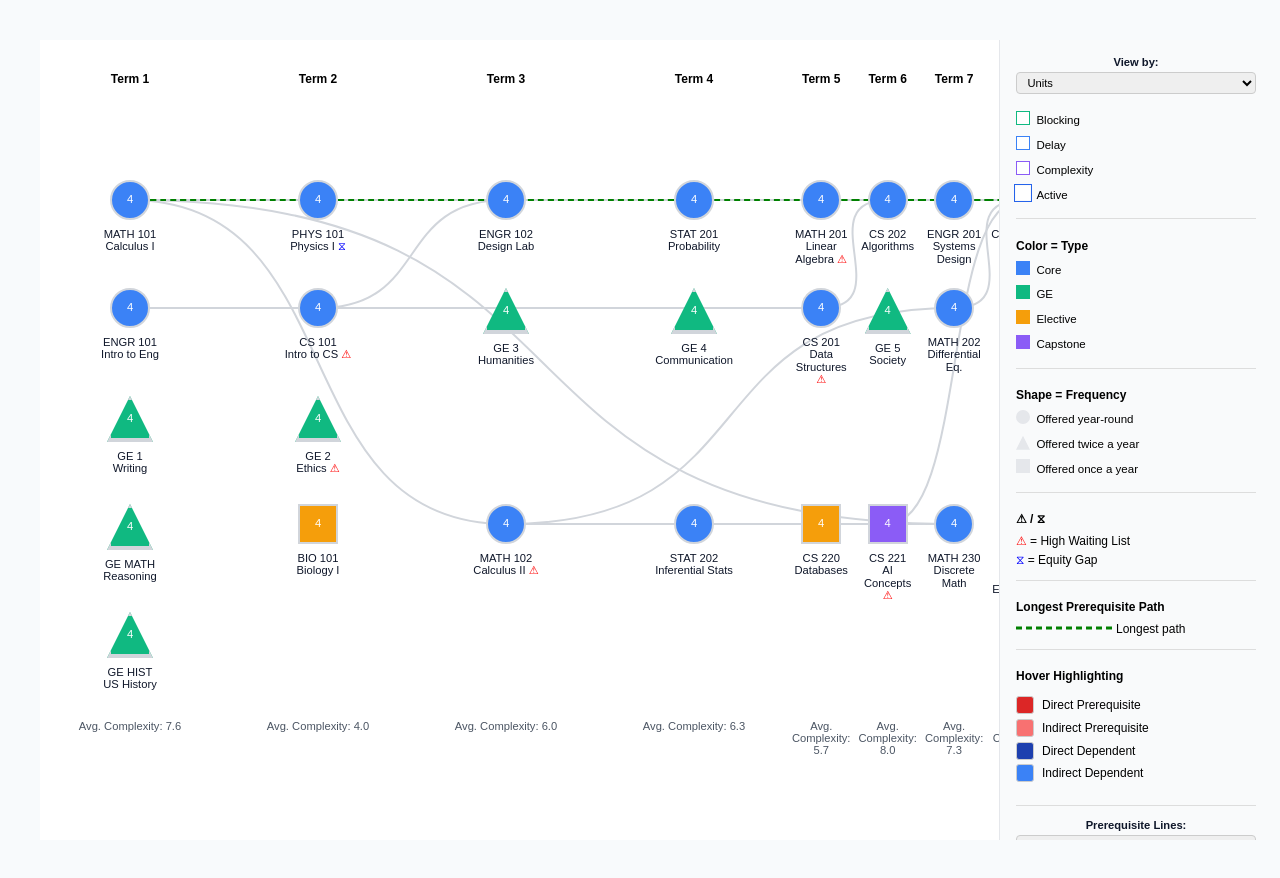
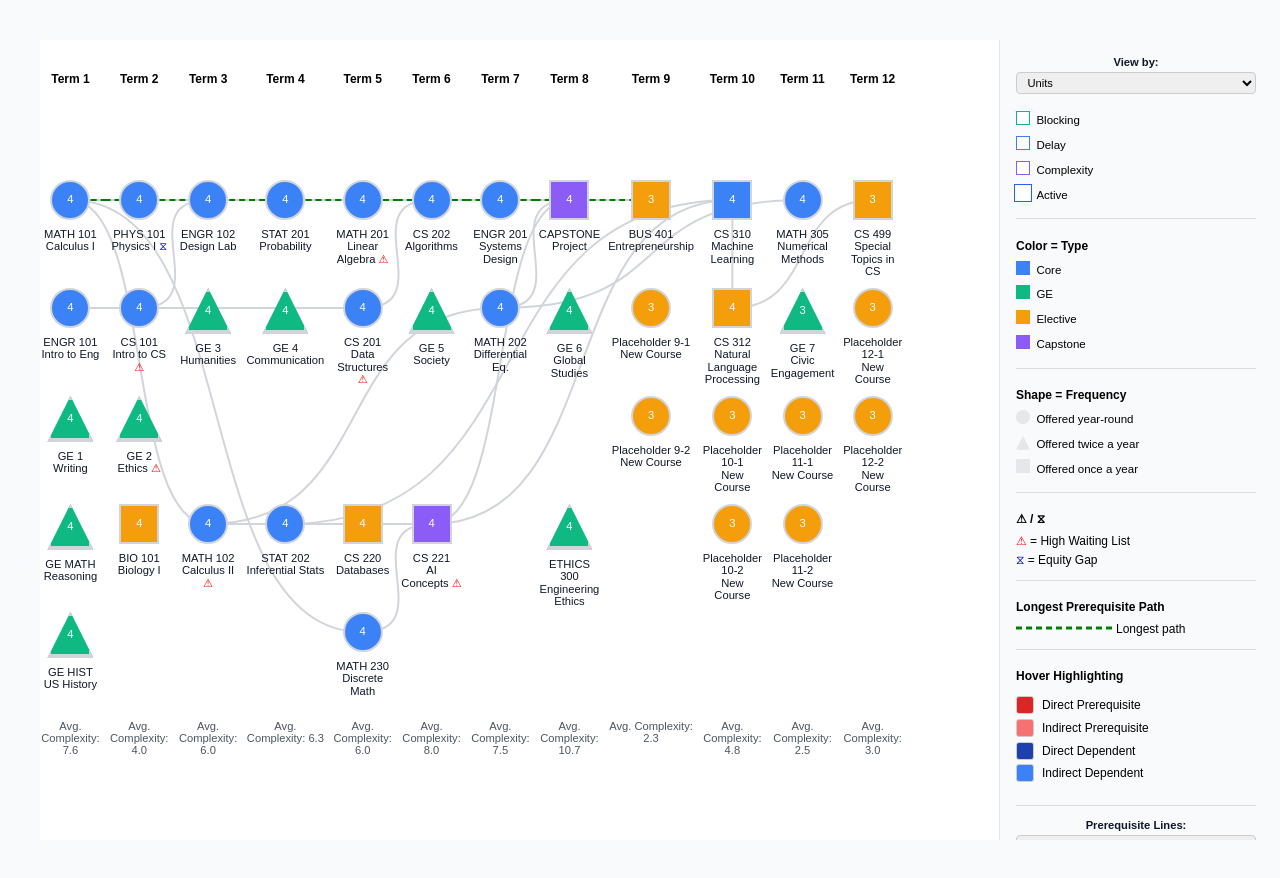
Before and after one commit to xhpmoonx/chart-vip-vue, a Vue app: page / in a window 1280 px wide. Built offline with nearby package versions, Linux system fonts and the light colour scheme.

Commit message:
update the json file

```diff
--- a/src/assets/curriculum.json
+++ b/src/assets/curriculum.json
@@ -469,8 +469,8 @@
     "label": "MATH 230\nDiscrete Math",
     "units": 4,
     "type": "core",
-    "term": 7,
-    "row": 5,
+    "term": 5,
+    "row": 6,
     "prereqs": [
       "math101"
     ],
@@ -545,5 +545,282 @@
     "frequency": "Offered twice a year",
     "waiting list": 0,
     "equity gap": false
+  },
+  {
+    "id": "placeholder_9_1",
+    "label": "Placeholder 9-1\nNew Course",
+    "units": 3,
+    "type": "elective",
+    "term": 9,
+    "row": 3,
+    "prereqs": [],
+    "metrics": {
+      "complexity": 1,
+      "delay": 0,
+      "blocking": 0,
+      "centrality": 0.0,
+      "dfwRate": 0.0
+    },
+    "frequency": "TBD",
+    "waiting list": 0,
+    "equity gap": false
+  },
+  {
+    "id": "placeholder_9_2",
+    "label": "Placeholder 9-2\nNew Course",
+    "units": 3,
+    "type": "elective",
+    "term": 9,
+    "row": 4,
+    "prereqs": [],
+    "metrics": {
+      "complexity": 1,
+      "delay": 0,
+      "blocking": 0,
+      "centrality": 0.0,
+      "dfwRate": 0.0
+    },
+    "frequency": "TBD",
+    "waiting list": 0,
+    "equity gap": false
+  },
+  {
+    "id": "placeholder_10_1",
+    "label": "Placeholder 10-1\nNew Course",
+    "units": 3,
+    "type": "elective",
+    "term": 10,
+    "row": 4,
+    "prereqs": [],
+    "metrics": {
+      "complexity": 1,
+      "delay": 0,
+      "blocking": 0,
+      "centrality": 0.0,
+      "dfwRate": 0.0
+    },
+    "frequency": "TBD",
+    "waiting list": 0,
+    "equity gap": false
+  },
+  {
+    "id": "placeholder_10_2",
+    "label": "Placeholder 10-2\nNew Course",
+    "units": 3,
+    "type": "elective",
+    "term": 10,
+    "row": 5,
+    "prereqs": [],
+    "metrics": {
+      "complexity": 1,
+      "delay": 0,
+      "blocking": 0,
+      "centrality": 0.0,
+      "dfwRate": 0.0
+    },
+    "frequency": "TBD",
+    "waiting list": 0,
+    "equity gap": false
+  },
+  {
+    "id": "placeholder_11_1",
+    "label": "Placeholder 11-1\nNew Course",
+    "units": 3,
+    "type": "elective",
+    "term": 11,
+    "row": 4,
+    "prereqs": [],
+    "metrics": {
+      "complexity": 1,
+      "delay": 0,
+      "blocking": 0,
+      "centrality": 0.0,
+      "dfwRate": 0.0
+    },
+    "frequency": "TBD",
+    "waiting list": 0,
+    "equity gap": false
+  },
+  {
+    "id": "placeholder_11_2",
+    "label": "Placeholder 11-2\nNew Course",
+    "units": 3,
+    "type": "elective",
+    "term": 11,
+    "row": 5,
+    "prereqs": [],
+    "metrics": {
+      "complexity": 1,
+      "delay": 0,
+      "blocking": 0,
+      "centrality": 0.0,
+      "dfwRate": 0.0
+    },
+    "frequency": "TBD",
+    "waiting list": 0,
+    "equity gap": false
+  },
+  {
+    "id": "placeholder_12_1",
+    "label": "Placeholder 12-1\nNew Course",
+    "units": 3,
+    "type": "elective",
+    "term": 12,
+    "row": 3,
+    "prereqs": [],
+    "metrics": {
+      "complexity": 1,
+      "delay": 0,
+      "blocking": 0,
+      "centrality": 0.0,
+      "dfwRate": 0.0
+    },
+    "frequency": "TBD",
+    "waiting list": 0,
+    "equity gap": false
+  },
+  {
+    "id": "placeholder_12_2",
+    "label": "Placeholder 12-2\nNew Course",
+    "units": 3,
+    "type": "elective",
+    "term": 12,
+    "row": 4,
+    "prereqs": [],
+    "metrics": {
+      "complexity": 1,
+      "delay": 0,
+      "blocking": 0,
+      "centrality": 0.0,
+      "dfwRate": 0.0
+    },
+    "frequency": "TBD",
+    "waiting list": 0,
+    "equity gap": false
+  },
+  {
+    "id": "bus401",
+    "label": "BUS 401\nEntrepreneurship",
+    "units": 3,
+    "type": "elective",
+    "term": 9,
+    "row": 2,
+    "prereqs": [
+      "capstone"
+    ],
+    "metrics": {
+      "complexity": 5,
+      "delay": 0,
+      "blocking": 1,
+      "centrality": 0.22,
+      "dfwRate": 0.12
+    },
+    "frequency": "Offered once a year",
+    "waiting list": 5,
+    "equity gap": false
+  },
+  {
+    "id": "cs310",
+    "label": "CS 310\nMachine Learning",
+    "units": 4,
+    "type": "core",
+    "term": 10,
+    "row": 2,
+    "prereqs": [
+      "cs221",
+      "stat202"
+    ],
+    "metrics": {
+      "complexity": 9,
+      "delay": 2,
+      "blocking": 2,
+      "centrality": 0.45,
+      "dfwRate": 0.25
+    },
+    "frequency": "Offered once a year",
+    "waiting list": 12,
+    "equity gap": false
+  },
+  {
+    "id": "cs312",
+    "label": "CS 312\nNatural Language Processing",
+    "units": 4,
+    "type": "elective",
+    "term": 10,
+    "row": 3,
+    "prereqs": [
+      "cs310"
+    ],
+    "metrics": {
+      "complexity": 8,
+      "delay": 3,
+      "blocking": 1,
+      "centrality": 0.37,
+      "dfwRate": 0.2
+    },
+    "frequency": "Offered once a year",
+    "waiting list": 8,
+    "equity gap": false
+  },
+  {
+    "id": "math305",
+    "label": "MATH 305\nNumerical Methods",
+    "units": 4,
+    "type": "core",
+    "term": 11,
+    "row": 2,
+    "prereqs": [
+      "math202"
+    ],
+    "metrics": {
+      "complexity": 6,
+      "delay": 2,
+      "blocking": 2,
+      "centrality": 0.3,
+      "dfwRate": 0.18
+    },
+    "frequency": "Offered year-round",
+    "waiting list": 4,
+    "equity gap": false
+  },
+  {
+    "id": "ge7",
+    "label": "GE 7\nCivic Engagement",
+    "units": 3,
+    "type": "ge",
+    "term": 11,
+    "row": 3,
+    "prereqs": [],
+    "metrics": {
+      "complexity": 2,
+      "delay": 1,
+      "blocking": 0,
+      "centrality": 0.1,
+      "dfwRate": 0.1
+    },
+    "frequency": "Offered twice a year",
+    "waiting list": 2,
+    "equity gap": false
+  },
+  {
+    "id": "cs499",
+    "label": "CS 499\nSpecial Topics in CS",
+    "units": 3,
+    "type": "elective",
+    "term": 12,
+    "row": 2,
+    "prereqs": [
+      "cs312"
+    ],
+    "metrics": {
+      "complexity": 7,
+      "delay": 1,
+      "blocking": 0,
+      "centrality": 0.2,
+      "dfwRate": 0.15
+    },
+    "frequency": "Offered once a year",
+    "waiting list": 6,
+    "equity gap": false
   }
 ]
--- a/src/components/CurriculumGraph.vue
+++ b/src/components/CurriculumGraph.vue
@@ -1,7 +1,11 @@
 <template>
   <div class="layout">
     <div class="graph-wrapper" @click="selectedCourse = null">
-      <div class="grid" id="curriculum">
+      <div
+        class="grid"
+        id="curriculum"
+        :style="{ gridTemplateColumns: `repeat(${termNumbers.length}, 1fr)` }"
+      >
         <ArrowLines
           :arrows="filteredArrows"
           :highlighted="highlightedArrows"
```
